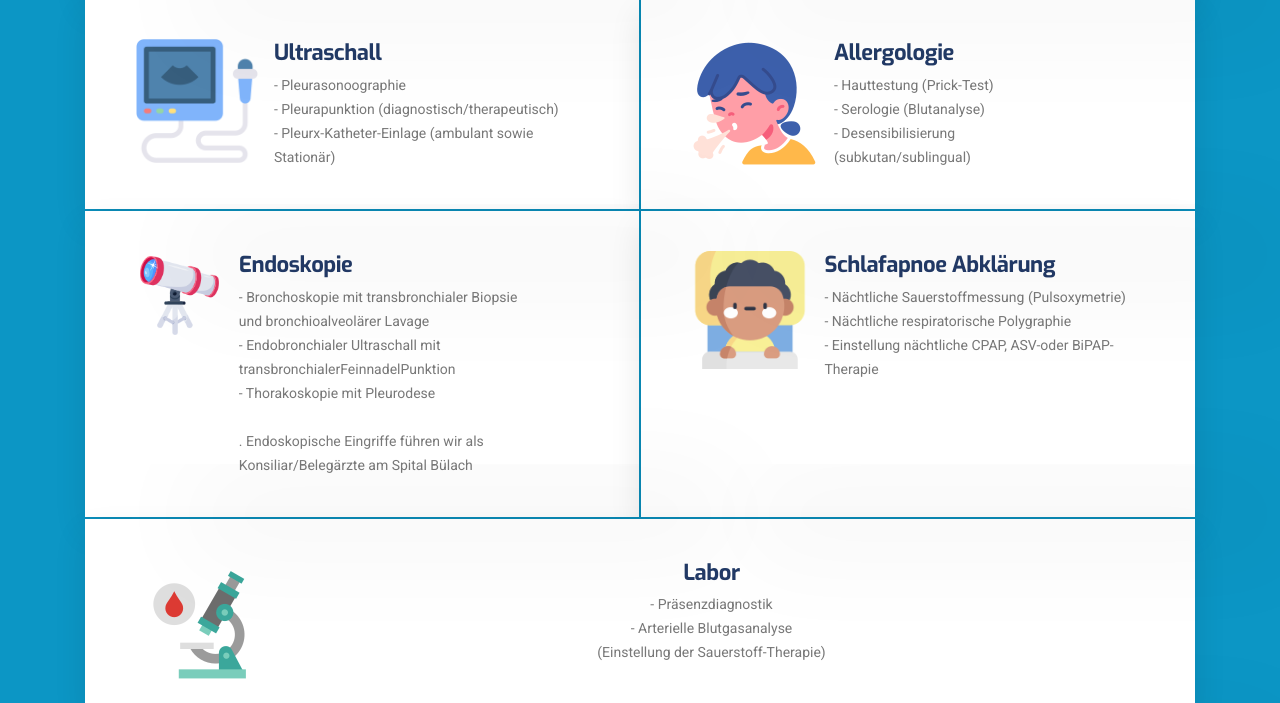
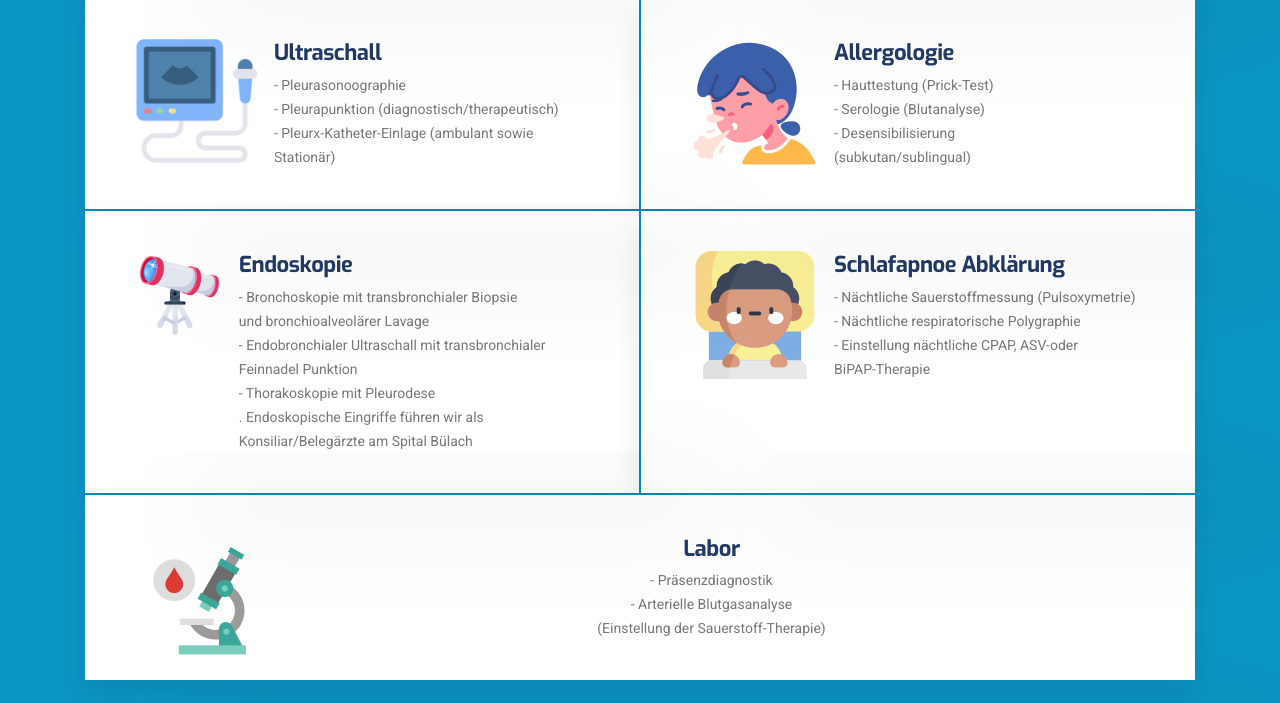
Before and after one commit to felix2056/lungeimzentrum, a PHP site: page / in a window 1280 px wide. Shown: the part 1884-2587 px from the top of the page. Run offline with PHP 8.4, Linux system fonts and the light colour scheme; some libraries are stand-ins or nearby versions; some web fonts are replaced.

Commit message:
chore: more changes 9

```diff
--- a/index.php
+++ b/index.php
@@ -334,8 +334,8 @@
                                 <span>
                                     <ul>
                                         <li>- Bronchoskopie mit transbronchialer Biopsie <br /> und bronchioalveolärer Lavage</li>
-                                        <li>- Endobronchialer Ultraschall mit transbronchialerFeinnadelPunktion</li>
-                                        <li>- Thorakoskopie mit Pleurodese</li> <br />
+                                        <li>- Endobronchialer Ultraschall mit transbronchialer Feinnadel Punktion</li>
+                                        <li>- Thorakoskopie mit Pleurodese</li>
                                         <li>. Endoskopische Eingriffe führen wir als Konsiliar/Belegärzte am Spital Bülach</li>
                                     </ul>
                                 </span>
@@ -356,7 +356,7 @@
                                     <ul>
                                         <li>- Nächtliche Sauerstoffmessung (Pulsoxymetrie)</li>
                                         <li>- Nächtliche respiratorische Polygraphie</li>
-                                        <li>- Einstellung nächtliche CPAP, ASV-oder BiPAP-Therapie</li>
+                                        <li>- Einstellung nächtliche CPAP, ASV-oder <br /> BiPAP-Therapie</li>
                                     </ul>
                                 </span>
                             </div>
@@ -421,7 +421,7 @@
                                 <!-- <div class="icon-box">
                                     <span class="icon icon-heart1"></span>
                                 </div> -->
-                                <h3><a href="/assets/Kuz-CV_Bassam_Atmeh_-_Leitender_Arzt_Pneumologie.jpg" target="_blank">Bassam Atmeh, dipl. Arzt</a></h3>
+                                <h3><a href="/assets/bassam-cv.jpg" target="_blank">Bassam Atmeh, dipl. Arzt</a></h3>
                                 <p class="designation">Facharzt FMH Pneumologie <br /> Facharzt FMH Allgemein Innere Medizin</p>
                             </div>
                         </div>
@@ -450,7 +450,7 @@
                                 <!-- <div class="icon-box">
                                     <span class="icon icon-heart1"></span>
                                 </div> -->
-                                <h3><a href="#">Dr. med. Bruno Senn</a></h3>
+                                <h3><a href="/assets/bruno-cv.jpg" target="_blank">Dr. med. Bruno Senn</a></h3>
                                 <p class="designation">Facharzt FMH Pneumologie <br /> Facharzt Allgemein Innere Medizin</p>
                             </div>
                         </div>
```
Also changed, not shown: assets/bassam-cv.jpg (added), assets/bruno-cv.jpg (renamed from assets/Kuz-CV_Bassam_Atmeh_-_Leitender_Arzt_Pneumologie.jpg).
